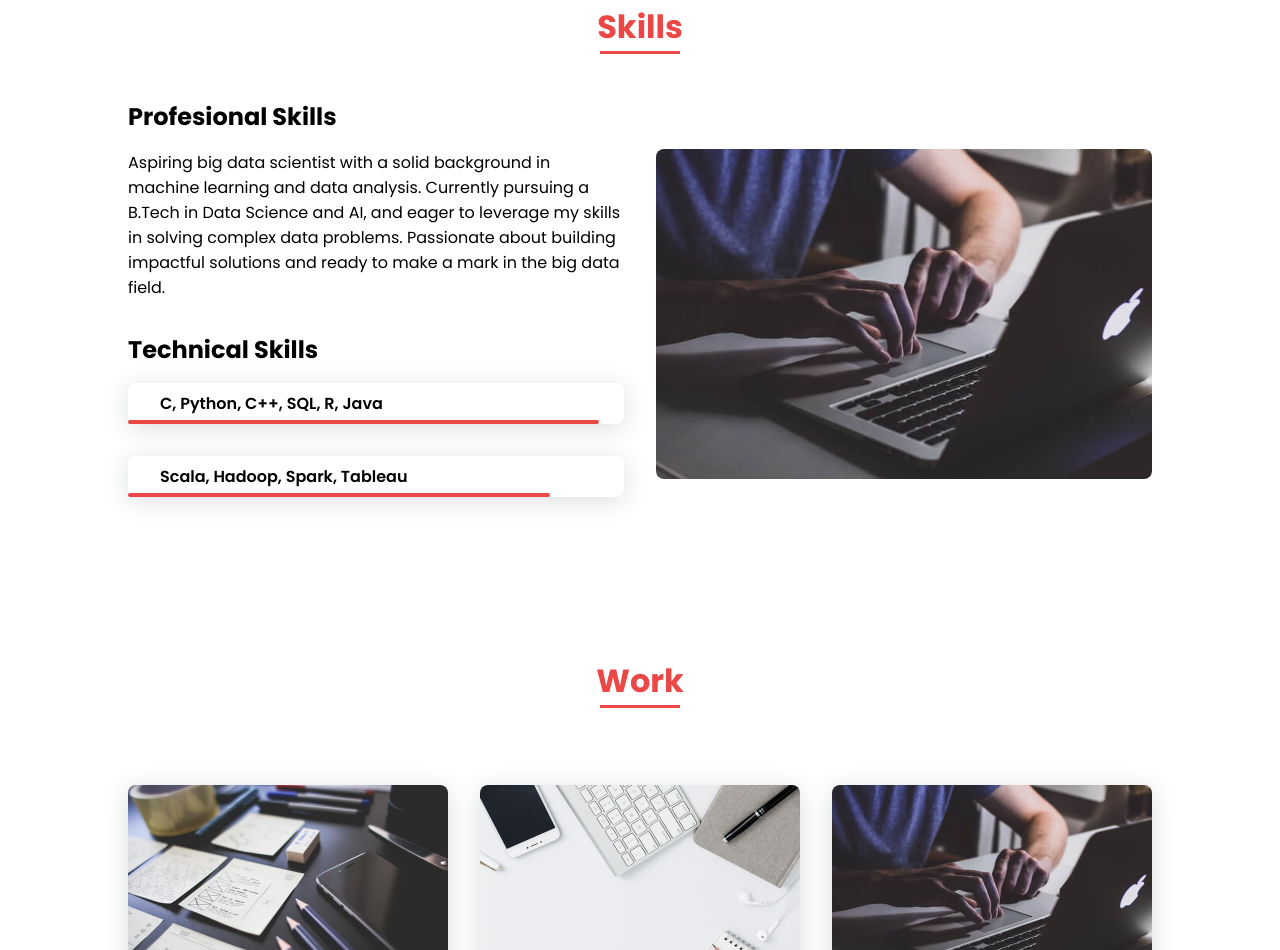
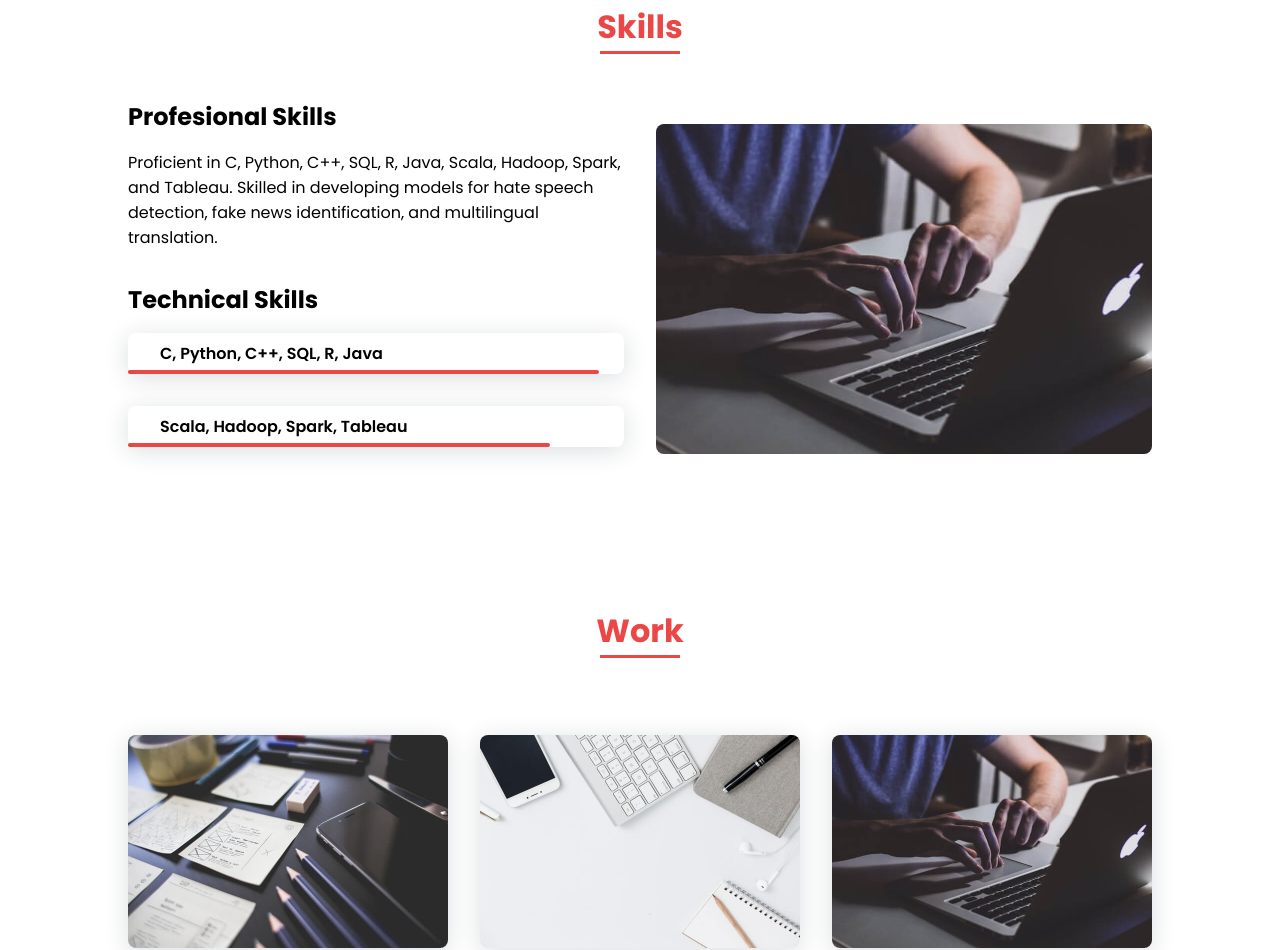
Before and after one commit to Rangoori-Vinay/Portfolio, a plain HTML site: page index.html in a window 1280 px wide. Shown: the part 1304-2254 px from the top of the page. Drawn offline with nearby package versions, Linux system fonts and the light colour scheme.

Commit message:
index.html
profesional skills subject change

```diff
--- a/index.html
+++ b/index.html
@@ -97,7 +97,8 @@
             <div class="skills__container bd-grid">
                 <div>
                     <h2 class="skills__subtitle">Profesional Skills</h2>
-                    <p class="skills__text">Aspiring big data scientist with a solid background in machine learning and data analysis. Currently pursuing a B.Tech in Data Science and AI, and eager to leverage my skills in solving complex data problems. Passionate about building impactful solutions and ready to make a mark in the big data field.</p>
+                    <p class="skills__text">Proficient in C, Python, C++, SQL, R, Java, Scala, Hadoop, Spark, and Tableau. Skilled in developing models for hate
+                    speech detection, fake news identification, and multilingual translation.</p>
                     <h2 class="skills__subtitle">Technical Skills</h2>
                     <div class="skills__data">
                         <div class="skills__names">
```
